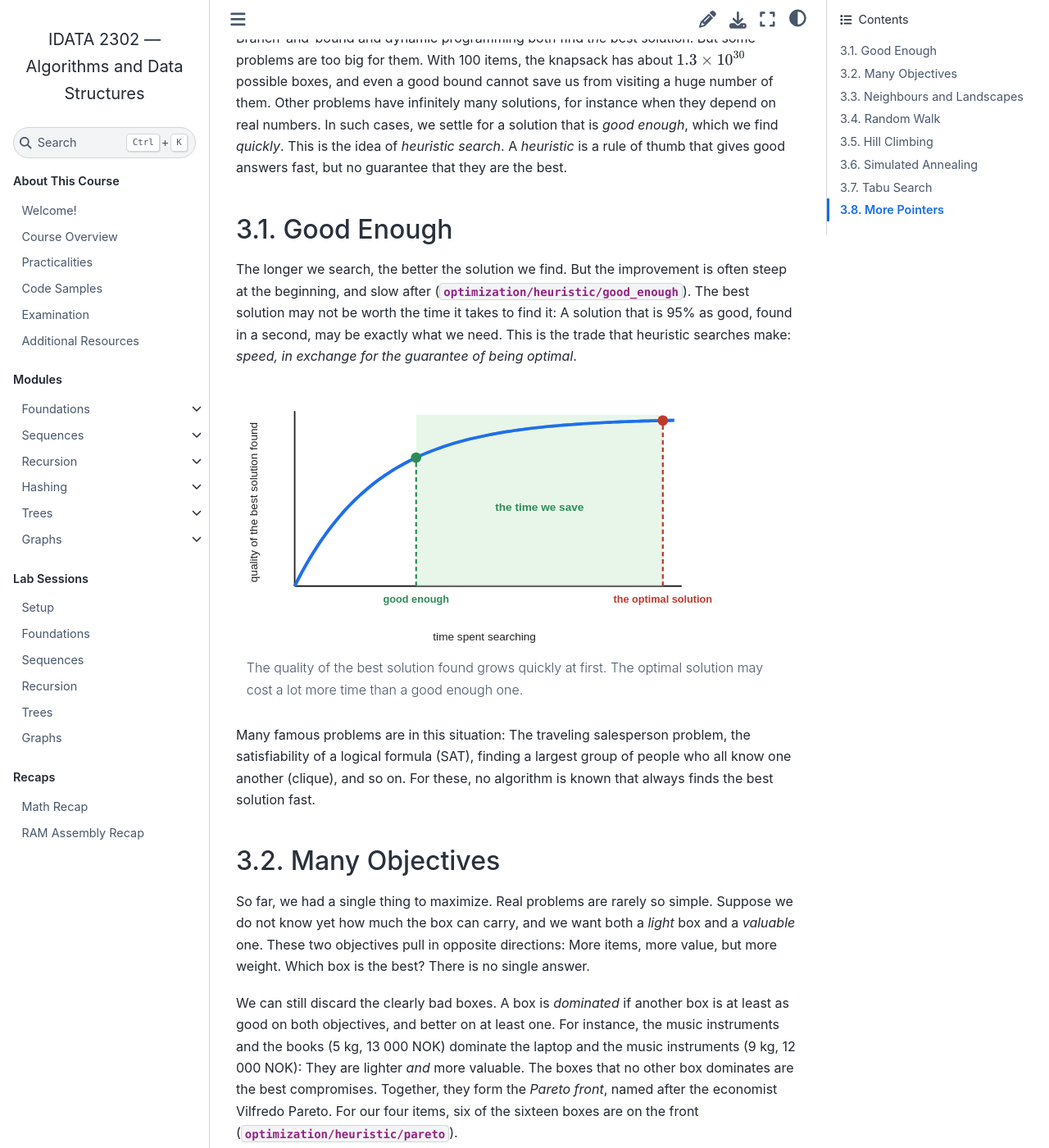
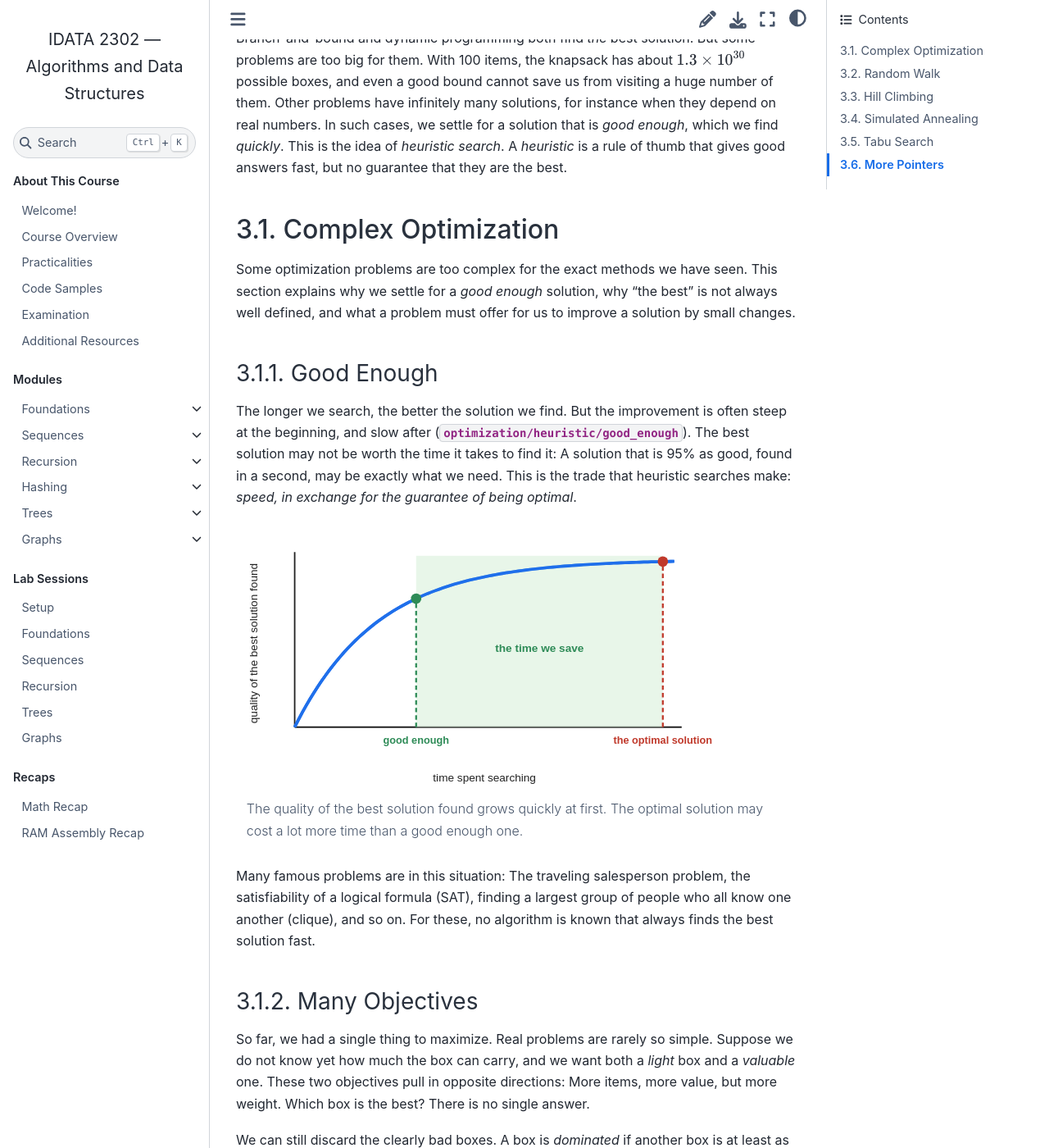
Before and after one commit to fchauvel/ntnu-idata2302-website, a Sphinx documentation site: the page built from source/optimization/heuristic/index.rst, in a window 1280 px wide and 1400 px high, scrolled down 332 px. Shown: the whole window at 82% size. Built offline with Sphinx 7.4.7 and the Sphinx Book theme 1.1.4, drawn with Linux system fonts in a browser that asks for light colours; some of the changed text lies outside the part shown.

Commit message:
content: gather the opening sections of heuristic search under Complex Optimization
Co-Authored-By: Claude Sonnet 5.5 <noreply@anthropic.com>

```diff
--- a/source/optimization/heuristic/index.rst
+++ b/source/optimization/heuristic/index.rst
@@ -19,8 +19,17 @@ rule of thumb that gives good answers fast, but no guarantee that they are
 the best.
 
 
+Complex Optimization
+====================
+
+Some optimization problems are too complex for the exact methods we have
+seen. This section explains why we settle for a *good enough* solution, why
+"the best" is not always well defined, and what a problem must offer for us
+to improve a solution by small changes.
+
+
 Good Enough
-===========
+-----------
 
 .. index:: heuristic
 
@@ -46,7 +55,7 @@ these, no algorithm is known that always finds the best solution fast.
 
 
 Many Objectives
-===============
+---------------
 
 .. index:: Pareto front, multi-objective optimization
 
@@ -119,7 +128,7 @@ compromise, found quickly, is often what we need.
 
 
 Neighbours and Landscapes
-=========================
+-------------------------
 
 .. index:: neighbourhood, fitness landscape
 
```
